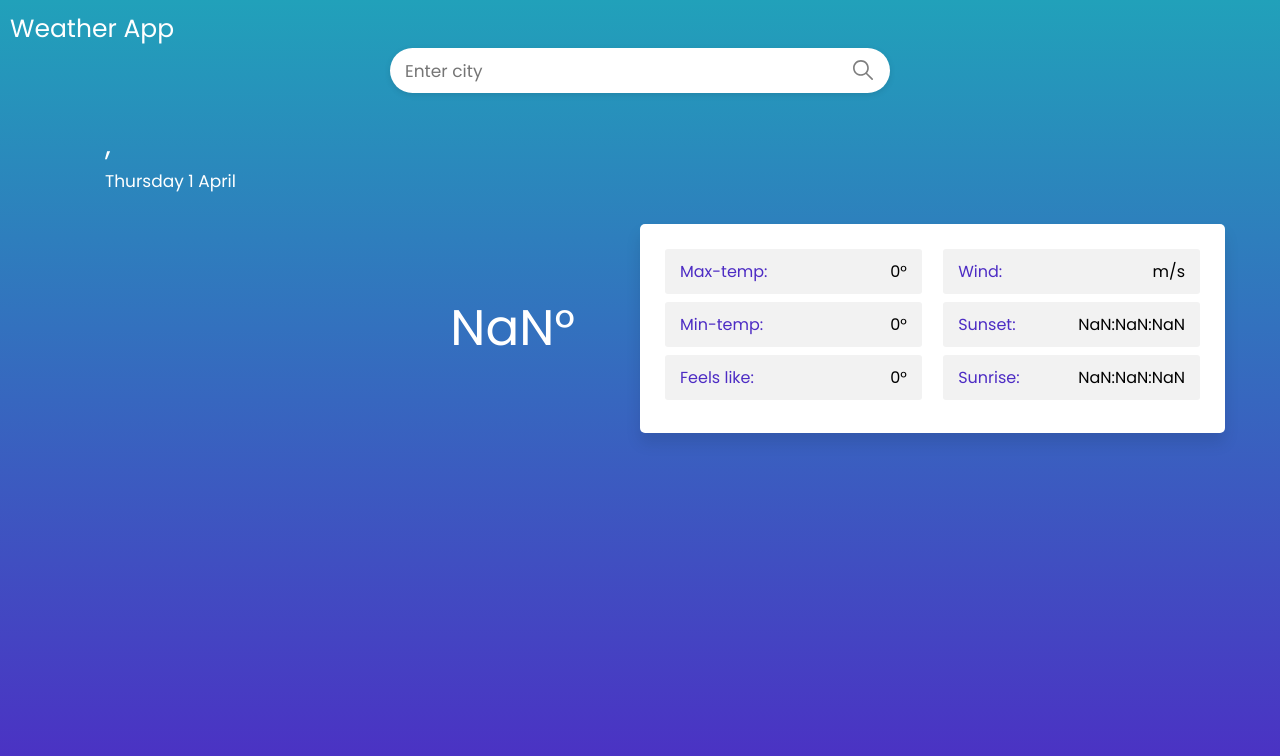
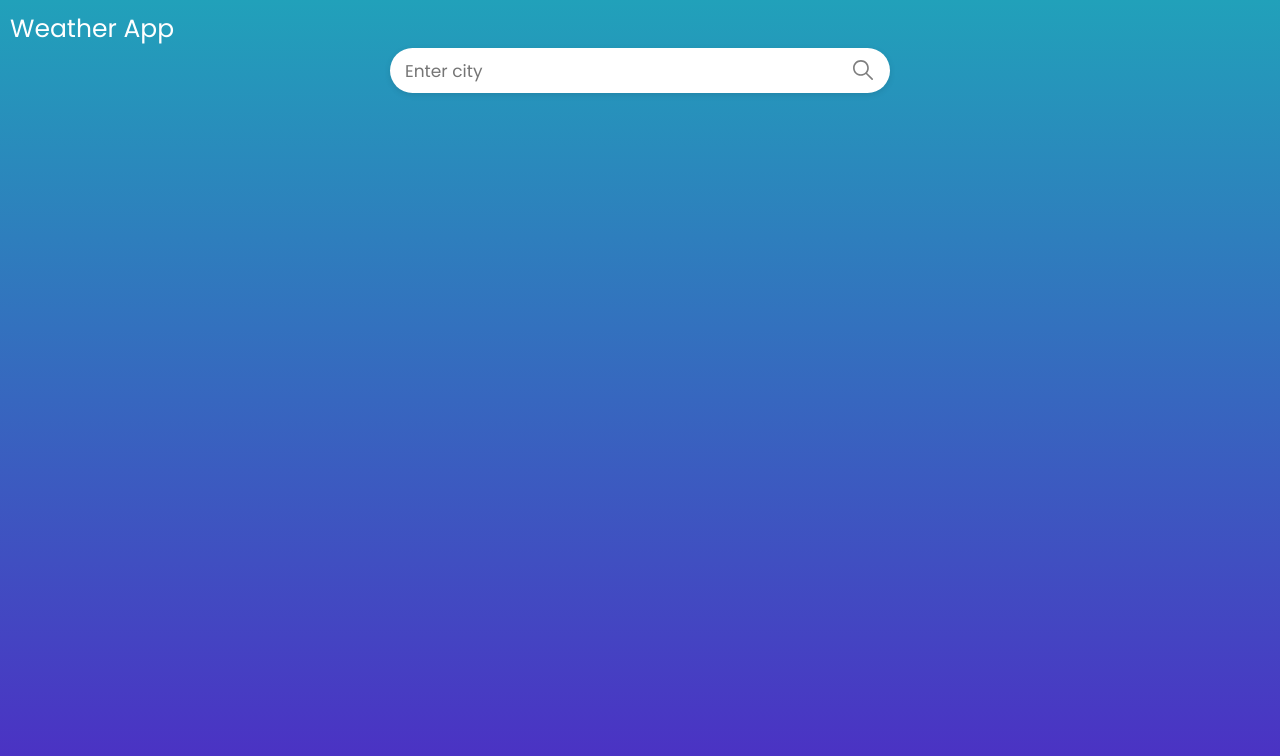
Before and after one commit to FedorLivshits/Weather-App-React, a React (Create React App) app: page / in a window 1280 px wide. Shown: the top 756 px of the page. Built offline with nearby package versions, Linux system fonts and the light colour scheme.

Commit message:
added a check for the emptiness of an object weather and an array fiveDaysWeather

```diff
--- a/src/Components/WeatherApp.jsx
+++ b/src/Components/WeatherApp.jsx
@@ -6,21 +6,25 @@ import WeatherInfo from "./WeatherInfo/WeatherInfo";
 import DayWeatherCard from "./DayWeatherCard/DayWeatherCard";
 
 
-function WeatherApp({weather, fiveDaysWeather, updateInputText, getAllWeather}) {
+function WeatherApp({weather, fiveDaysWeather, updateInputText, getAllWeather, isNotEmpty}) {
 
     return (
         <>
             <header>Weather App</header>
             <div className="container">
                 <WeatherForm updateInputText={updateInputText} getAllWeather={getAllWeather}/>
+
+                {(fiveDaysWeather.length && isNotEmpty(weather))
+                    ?
+                    <>
                         <WeatherCityAndDate city={weather.name} country={weather.sys.country}/>
-
                         <div className="weather__content">
                             <div className="weather__image-inner">
                                 <div className="weather__image">
                                     <WeatherImage weatherDescription={weather.weather[0].main}/>
                                 </div>
-                       <WeatherImageInfo temp={weather.main.temp} description={weather.weather[0].description}/>
+                                <WeatherImageInfo temp={weather.main.temp}
+                                                  description={weather.weather[0].description}/>
 
                             </div>
                             <WeatherInfo temp_max={weather.main.temp_max} temp_min={weather.main.temp_min}
@@ -34,12 +38,16 @@ function WeatherApp({weather, fiveDaysWeather, updateInputText, getAllWeather})
                             <DayWeatherCard day={fiveDaysWeather[3]} fiveDaysWeather={fiveDaysWeather}/>
                             <DayWeatherCard day={fiveDaysWeather[4]} fiveDaysWeather={fiveDaysWeather}/>
                         </div>
+                    </>
+                    :
+                    ""}
             </div>
         </>
     );
 }
+
 function WeatherImageInfo({temp, description}) {
-    return(
+    return (
         <div className="weather__image-info">
             <div className="weather__temp">{Math.round(temp)}°</div>
             <div className="weather__description">{description}</div>
@@ -48,5 +56,4 @@ function WeatherImageInfo({temp, description}) {
 }
 
 
-
 export default WeatherApp;
--- a/src/Components/WeatherAppContainer.jsx
+++ b/src/Components/WeatherAppContainer.jsx
@@ -25,11 +25,16 @@ class WeatherAppContainer extends React.Component {
             this.props.setFiveDaysWeather(fiveDaysWeather)
         })
     }
-
+    isNotEmpty = (obj) => {
+        for (let key in obj) {
+            return true;
+        }
+        return false;
+    }
 
     render() {
         return (
-            <WeatherApp {...this.props} getAllWeather={this.getAllWeather}/>
+            <WeatherApp {...this.props} getAllWeather={this.getAllWeather} isNotEmpty={this.isNotEmpty}/>
         );
     }
 }
--- a/src/Components/WeatherImage/WeatherImage.jsx
+++ b/src/Components/WeatherImage/WeatherImage.jsx
@@ -3,6 +3,7 @@ import  classes from "./WeatherImage.module.css"
 
 
 function WeatherImage({weatherDescription}) {
+
         switch (weatherDescription) {
             case "Clear":
                 return <div className={classes["weather-sun"]}>
@@ -32,6 +33,7 @@ function WeatherImage({weatherDescription}) {
                         <div className={classes.f}></div>
                     </div>
                 </div>
+
             default:
                 return ""
         }
```
Also changed, not shown: src/Components/WeatherImage/WeatherImage.module.css (line endings or trailing spaces). Lines whose indentation alone changed are shown as unchanged.
